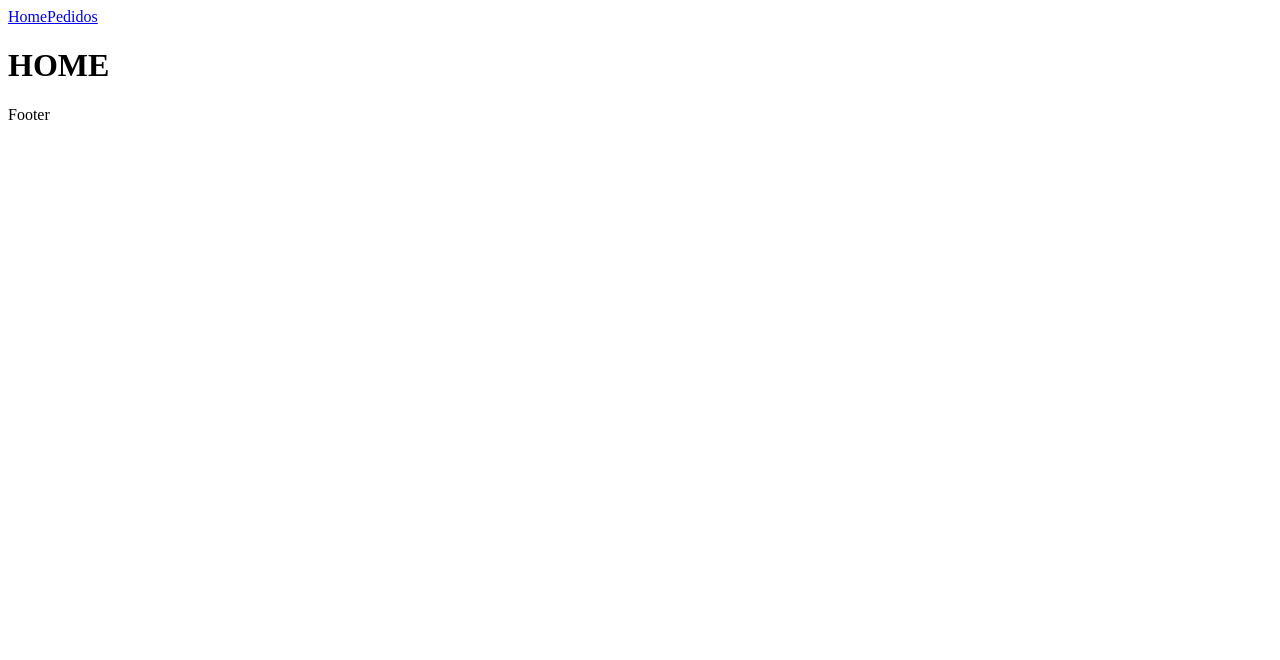
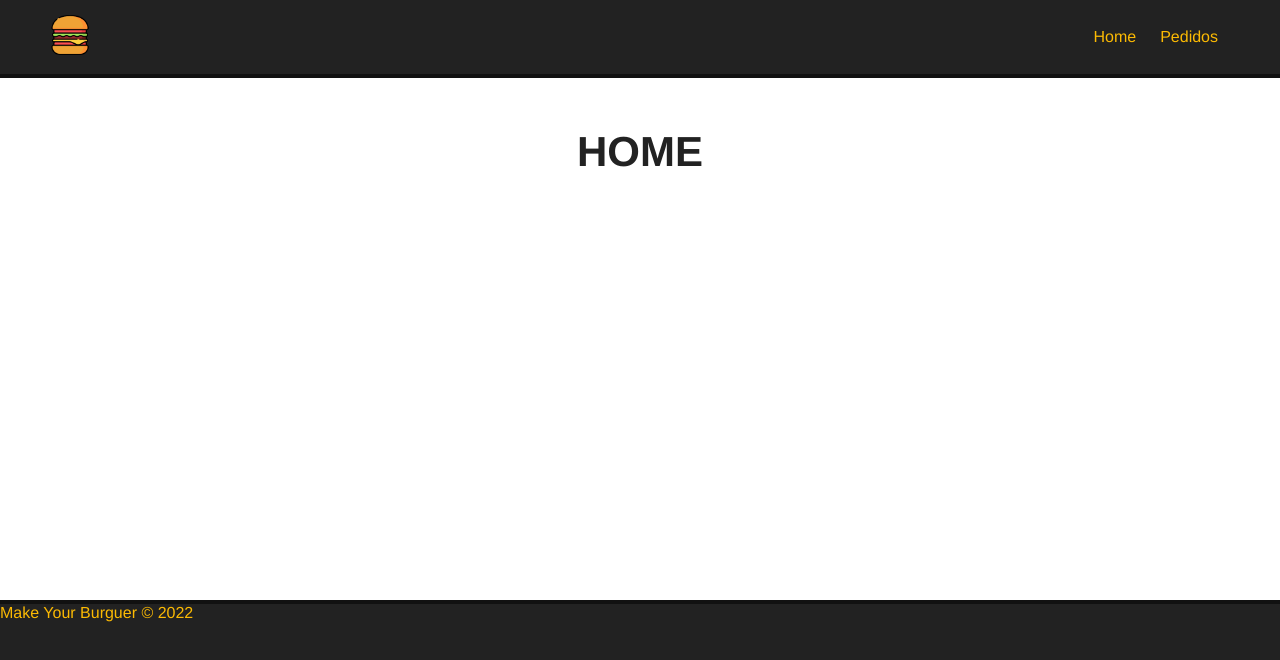
Before and after one commit to bragabriel/Projeto-MakeYourBurguer-Vue.JS, a Vue app: page / in a window 1280 px wide. Shown: the top 660 px of the page. Built offline with nearby package versions, Linux system fonts and the light colour scheme.

Commit message:
style: add Nav and Footer style

```diff
--- a/src/App.vue
+++ b/src/App.vue
@@ -1,5 +1,5 @@
 <template>
-  <Navbar/>
+  <Navbar :logo="logo_src" :alt="app_name" />
   <RouterView />
   <Footer/>
 </template>
@@ -13,6 +13,12 @@
   components: {
     Navbar,
     Footer
+  },
+  data(){
+    return{
+      logo_src: "/img/logo.png",
+      app_name: "Make Your Burguer"
+    }
   }
 }
 
@@ -20,5 +26,22 @@
 </script>
 
 <style>
+  *{
+    font-family: Helvetica;
+    padding: 0;
+    margin: 0;
+    box-sizing: border-box;
+  }
 
+  .main-container{
+    margin:50px;
+    min-height: 250px;
+  }
+
+  h1{
+    text-align: center;
+    font-size: 42px;
+    margin-bottom: 30px;
+    color:#222;
+  }
 </style>
--- a/src/components/Footer.vue
+++ b/src/components/Footer.vue
@@ -1,5 +1,7 @@
 <template>
-    <p>Footer</p>
+<div id="footer">
+    <p>Make Your Burguer &copy; 2022</p>
+</div>
 </template>
 
 <script>
@@ -7,3 +9,17 @@
     name: "Footer"
 }
 </script>
+
+<style scoped>
+    #footer{
+        height: 200px;
+        background-color: #222;
+        border-top: 4px solid #111;
+        color: #FCBA03;
+        align-items: center;
+        justify-content: center;
+        width: 100%;
+        position: absolute;
+        bottom: 0;
+    }
+</style>
--- a/src/components/Navbar.vue
+++ b/src/components/Navbar.vue
@@ -1,7 +1,7 @@
 <template>
     <div id="nav">
-        <router-link to="/">
-            <img src="" alt="" id="logo">
+        <router-link to="/" id="logo-url">
+            <img :src="logo" :alt="alt" id="logo"> <!-- Recebendo as propriedades de forma dinâmica pelo 'Props' -->
         </router-link>
         <router-link to="/">Home</router-link>
         <router-link to="/pedidos">Pedidos</router-link>
@@ -10,10 +10,39 @@
 
 <script>
     export default{
-        name: "Navbar"
+        name: "Navbar",
+        props:["logo", "alt"]
     }
 </script>
 
 <style scoped>
+    #nav{
+        background-color: #222;
+        border-bottom: 4px solid #111;
+        padding: 15px 50px;
+        display: flex;
+        justify-content: flex-end;
+        align-items: center;
+    }
 
+    #nav #logo-url{
+        margin: auto;
+        margin-left: 0;
+    }
+
+    #logo{
+        width: 40px;
+        height: 40px;
+    }
+
+    #nav a{
+        color: #FCBA03;
+        text-decoration: none;
+        margin: 12px;
+        transform: .5s;
+    }
+
+    #nav a:hover{
+        color:#fff;
+    }
 </style>
--- a/src/views/HomeView.vue
+++ b/src/views/HomeView.vue
@@ -3,7 +3,7 @@
 </script>
 
 <template>
-  <main class="home">
+  <div class="main-container">
     <h1>HOME</h1>
-  </main>
+  </div>
 </template>
--- a/src/views/PedidosView.vue
+++ b/src/views/PedidosView.vue
@@ -1,5 +1,5 @@
 <template>
-  <div class="pedidos">
+  <div class="main-container">
     <h1>Pedidos</h1>
   </div>
 </template>
```
